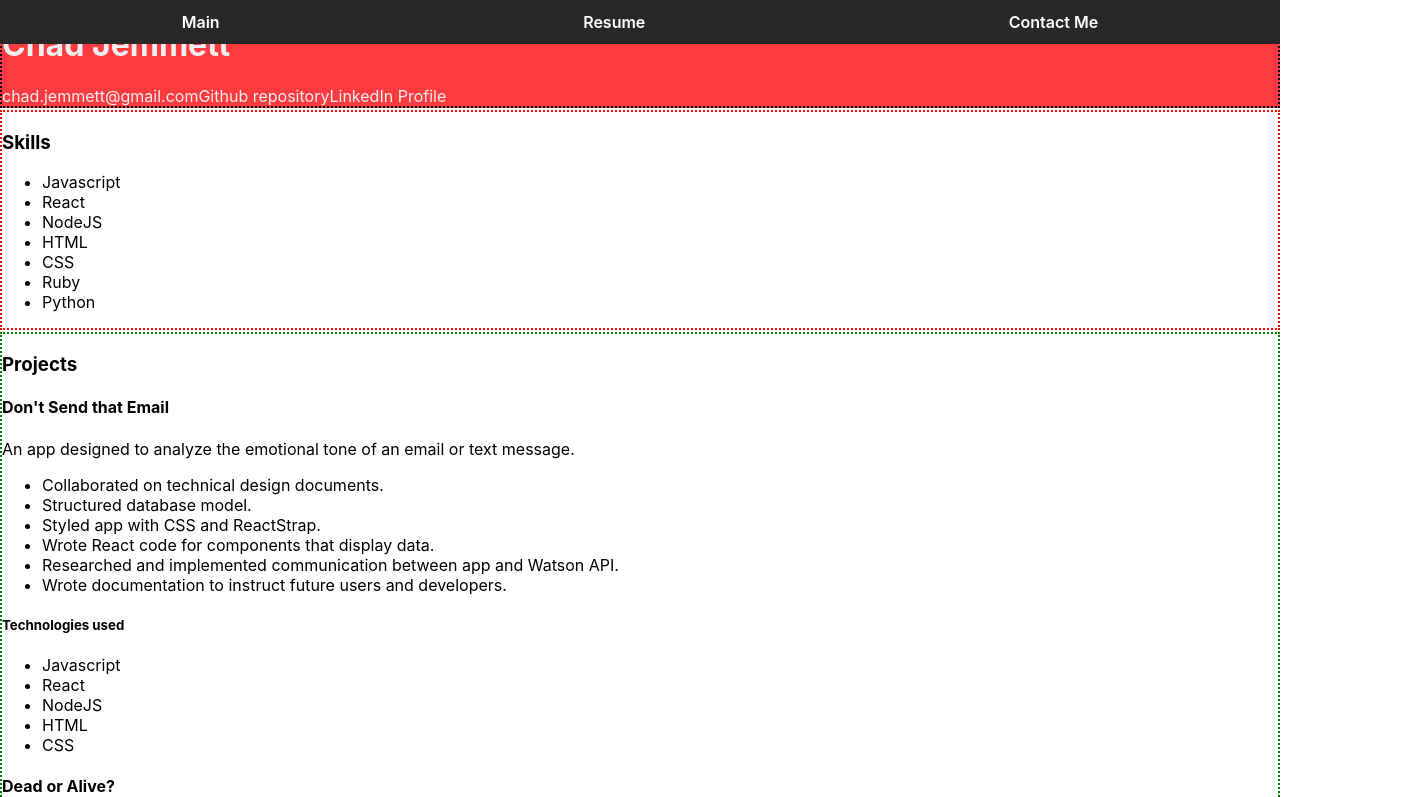
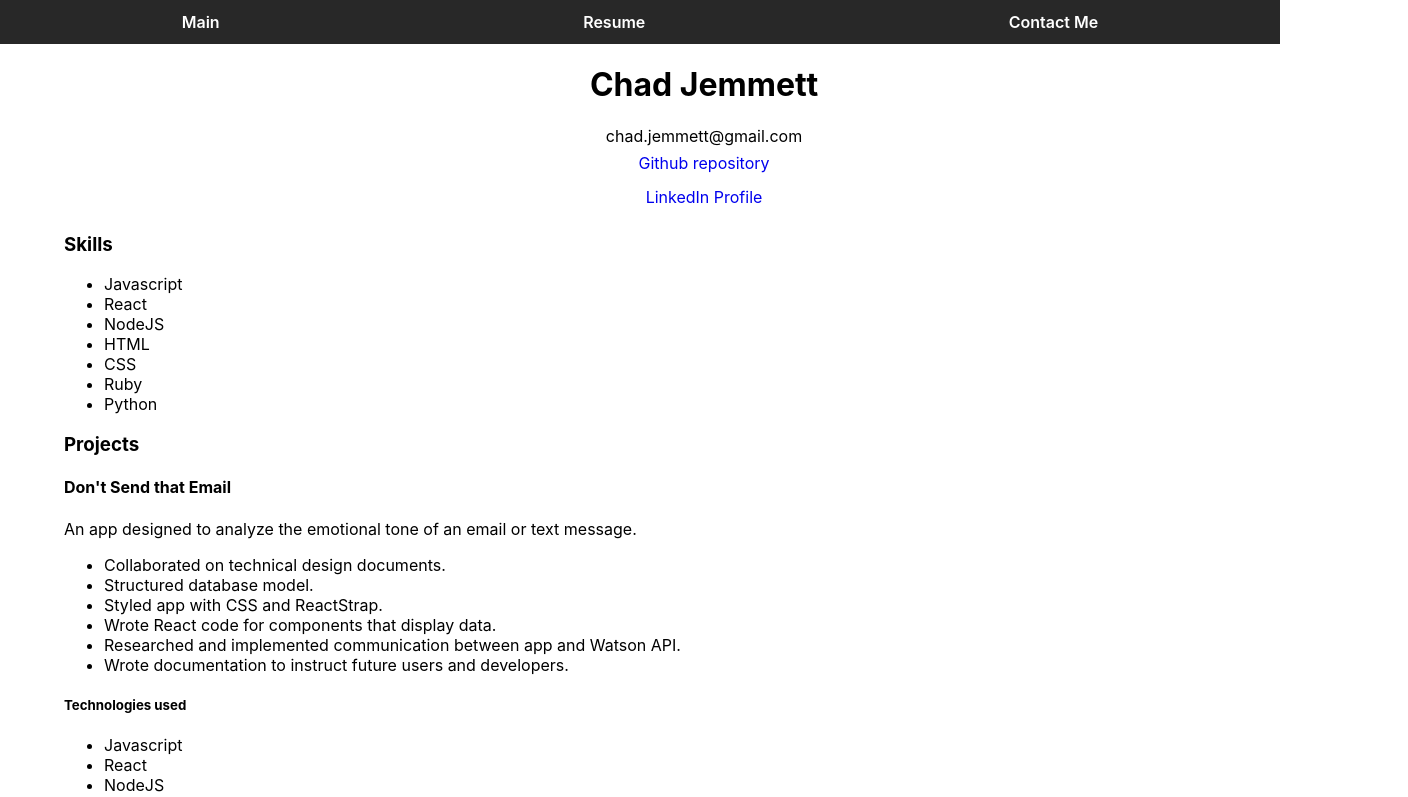
Before and after one commit to ceejaay/portfolio, a React (Create React App) app: page /resume in a window 1280 px wide. Shown: the top 797 px of the page, 1408 px wide, since content can reach past the window. Built offline with nearby package versions, Linux system fonts and the light colour scheme.

Commit message:
a few changes

```diff
--- a/src/App.css
+++ b/src/App.css
@@ -194,32 +194,40 @@ h1,strong {
 /*   /1* border-radius: 50%; *1/ */
 /* } */
 
+.resume-container {
+  width: 100%;
+  padding: 0 5%;
+
+}
 .resume-header {
-  border: dotted black 2px;
-  margin: 2px 0;
-  background: #FF3B3F;
-  color: #EFEFEF;
+  display: flex;
+  flex-direction: column;
+  align-items: center;
+  justify-content: center;
+  /* background: #FF3B3F; */
+  /* color: #EFEFEF; */
+  margin-top: 44px;
 }
 
 .resume-header a  {
-  color: #EFEFEF;
   text-decoration: none;
+  margin: 7px 0;
 }
 
 .resume-skills {
-  border: dotted red 2px;
+  /* border: dotted red 2px; */
   margin: 2px 0;
 }
 .resume-projects {
-  border: dotted green 2px;
+  /* border: dotted green 2px; */
   margin: 2px 0;
 }
 .resume-job-history {
-  border: dotted blue 2px;
+  /* border: dotted blue 2px; */
   margin: 2px 0;
 }
 .resume-education {
-  border: dotted yellow 2px;
+  /* border: dotted yellow 2px; */
   margin: 2px 0;
 }
 /* @keyframes App-logo-spin { */
--- a/src/assets/json_data.js
+++ b/src/assets/json_data.js
@@ -13,7 +13,7 @@ const projectData = {
       id: 2,
       name: "Dead or Alive?",
       description: "My primary work on this project was on the backend. I planned and executed the database schema. I prepared all the endpoints for the React developer to access. The challenging part of this project was to communicate clearly with the React developer. We had to be clear how the data would get from front end to the backend. ",
-      links: {liveSite: "https://doa-dev-marketing.herokuapp.com/", github: "https://github.com/BrianARuff/team_dead_or_alive/tree/master/api", pullRequests: "https://github.com/Lambda-School-Labs/dont-send-that-email/pulls?q=is%3Apr+is%3Aclosed+author%3Aceejaay"},
+      links: {liveSite: "https://doa-dev-marketing.herokuapp.com/", github: "https://github.com/BrianARuff/team_dead_or_alive/tree/master/api", pullRequests: "https://github.com/BrianARuff/team_dead_or_alive/pulls?q=is%3Apr+is%3Aclosed+author%3Aceejaay"},
       image: "https://i.imgur.com/IXCrfJX.png",
       notes: "Note: There are no pull requests for this project. My project manager and I were simply merging to master without pull requests."
     },
--- a/src/components/Resume.js
+++ b/src/components/Resume.js
@@ -5,7 +5,7 @@ import React from 'react';
 const Resume = () => {
   return(
 
-     <div>
+     <div className="resume-container">
        <div className="resume-header">
          <h1>Chad Jemmett</h1>
          <email>chad.jemmett@gmail.com</email>
```
